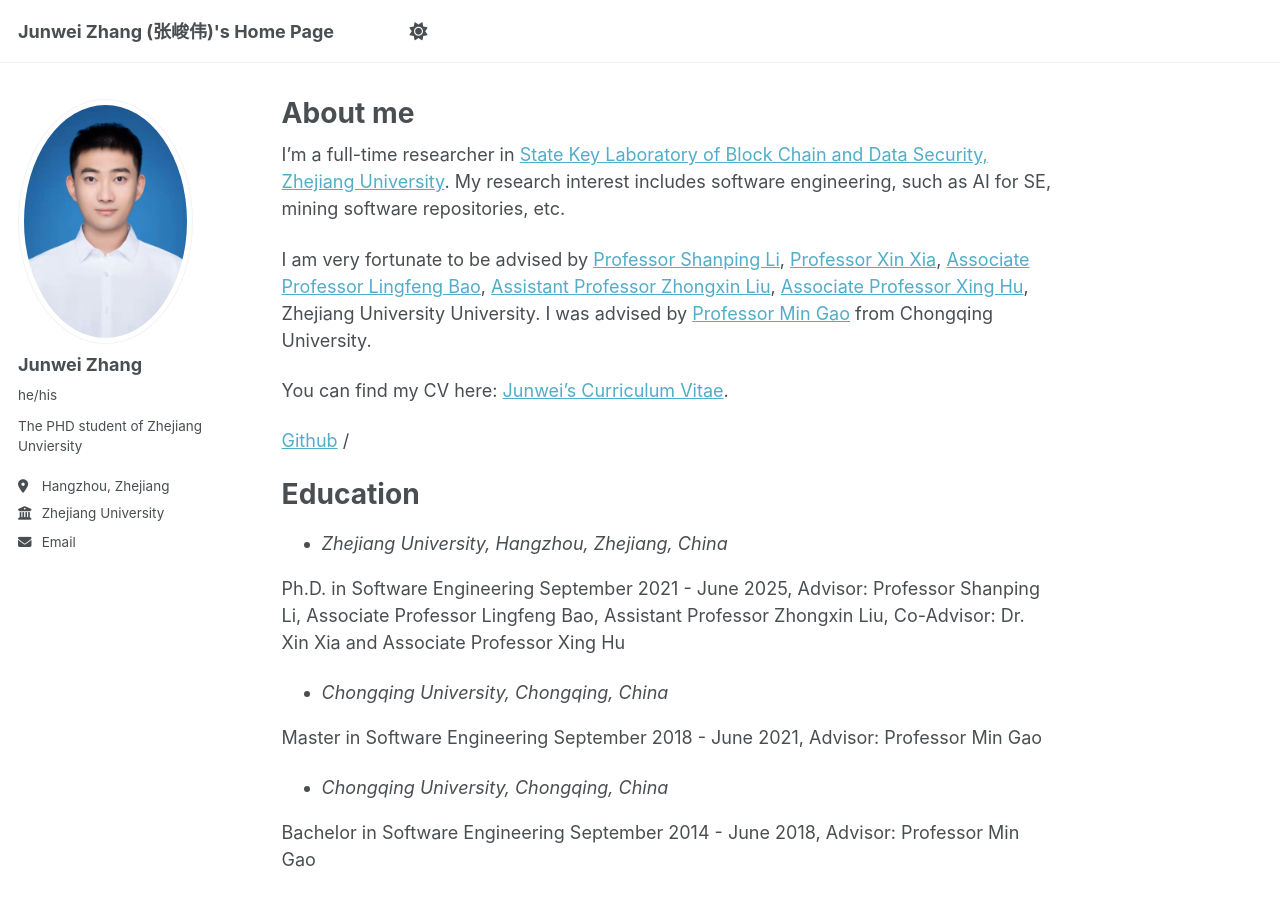
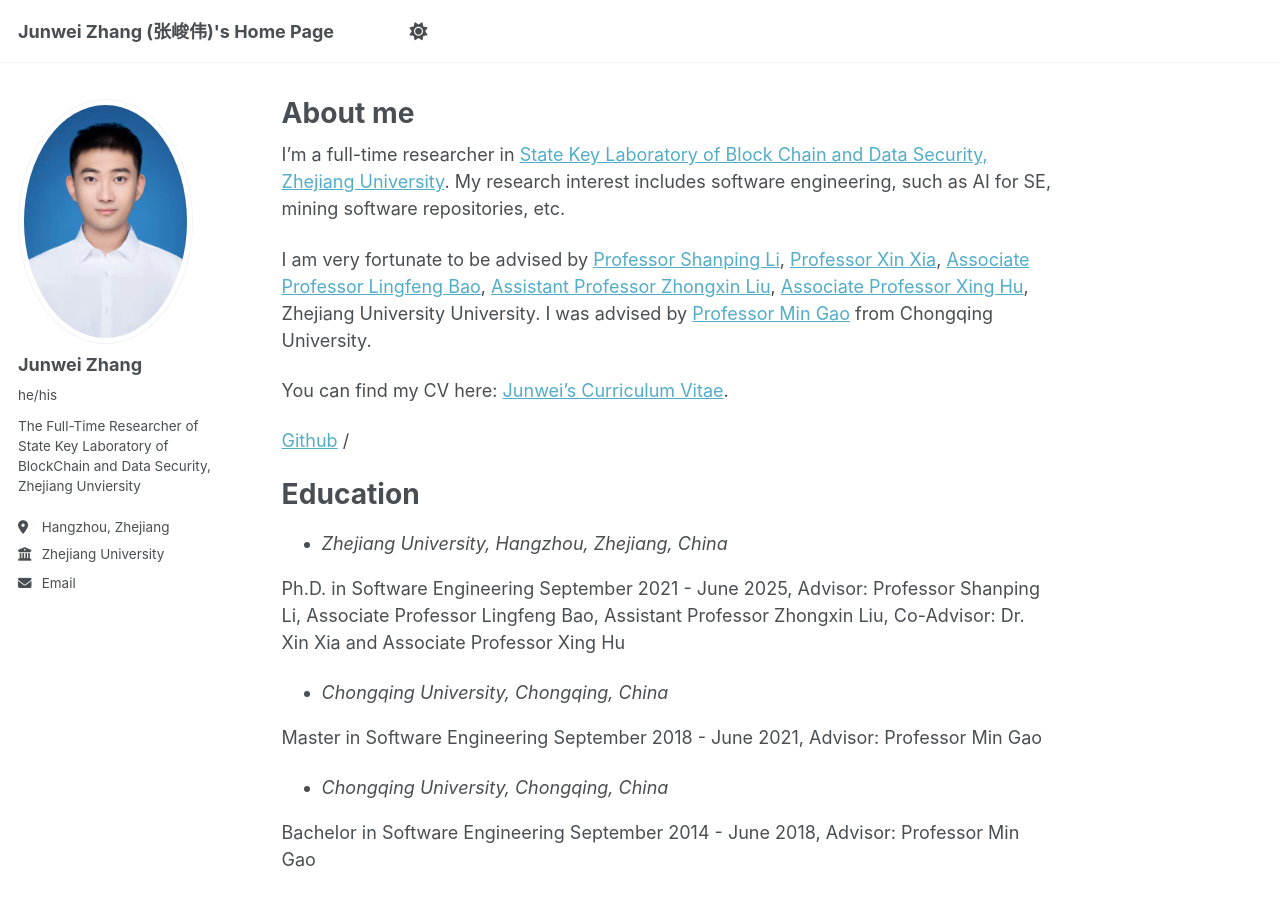
Before and after one commit to jw-zhang-zju/jw-zhang-zju.github.io, a Jekyll site: the page built from _pages/about.md, in a window 1280 px wide and 900 px high. Built offline with Jekyll 4.4.1, drawn with Linux system fonts in a browser that asks for light colours.

Commit message:
Update _config.yml

```diff
--- a/_config.yml
+++ b/_config.yml
@@ -25,7 +25,7 @@ author:
   avatar           : "jw.png"
   name             : "Junwei Zhang"
   pronouns         : "he/his"
-  bio              : "The PHD student of Zhejiang Unviersity"
+  bio              : "The Full-Time Researcher of State Key Laboratory of BlockChain and Data Security, Zhejiang Unviersity"
   location         : "Hangzhou, Zhejiang"
   employer         : "Zhejiang University"
   uri              : # URL
```
